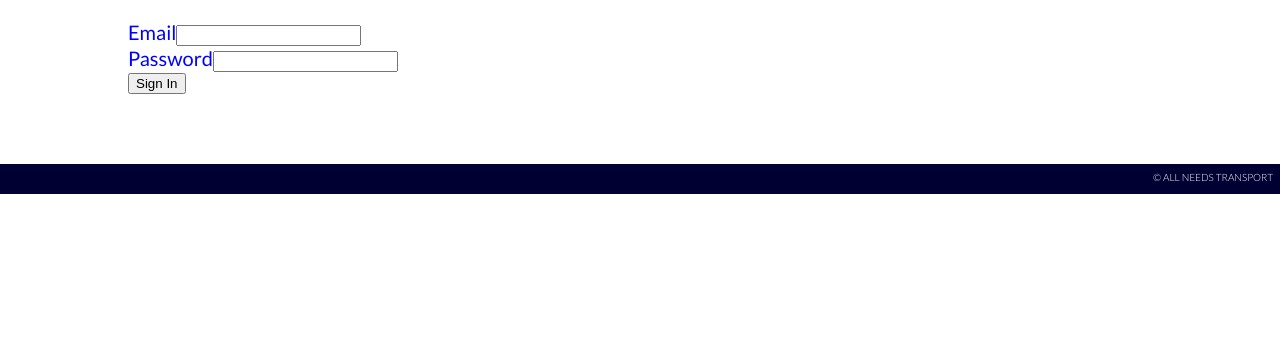
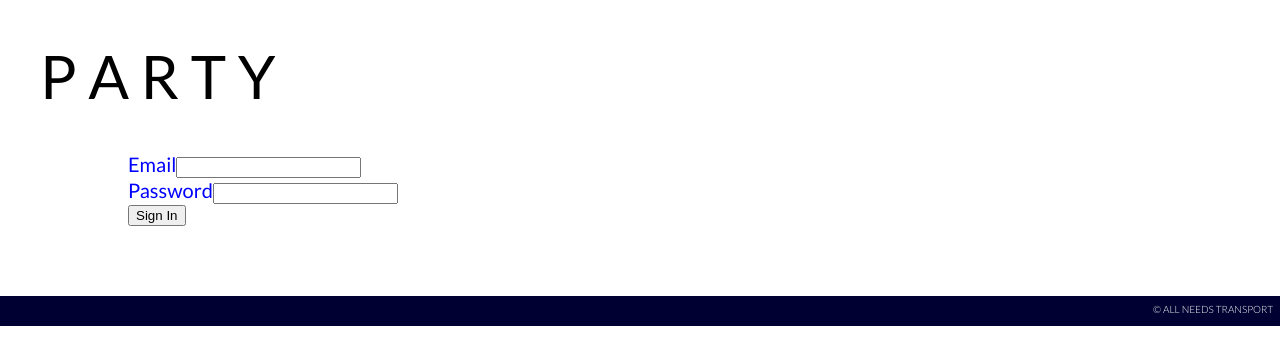
Before and after one commit to CFA-CJJ-GroupProject/CFA-Term3-NodeProject, a React (Create React App) app in the folder react-web/: page / in a window 1280 px wide. Shown: the top 364 px of the page. Built offline with nearby package versions, Linux system fonts and the light colour scheme.

Commit message:
configured site to redirect to login page unless already logged in

```diff
--- a/react-web/src/App.js
+++ b/react-web/src/App.js
@@ -9,6 +9,7 @@ import UsersPage from './pages/UsersPage'
 import CreateCustomerPage from './pages/CreateCustomerPage'
 import Header from './components/Header'
 import HomePage from './pages/HomePage'
+import LoginPage from './pages/LoginPage'
 import Footer from './components/Footer'
 import SignInForm from './components/SignInForm'
 // Importing everything from auth and calling it authapi
@@ -50,11 +51,10 @@ class App extends Component {
           {
             token ? (<Header />) : (<Redirect to='/'/>)
           }
-          {!!token ? (
-              <Route exact path='/' render={() => (<HomePage/>)} />)
-            : (<SignInForm onSignIn={this.handleSignIn}/>)
+          { token ? (
+              <Route exact path='/' render={() => (<HomePage />)} />)
+            : (<Route exact path='/' render={() => (<LoginPage loginMaybe={this.handleSignIn}/>)} />)
           }
-
 
           <Route exact path='/createjob' render={() => (<CreateJobPage/>)}/>
 
--- /dev/null
+++ b/react-web/src/pages/LoginPage.js
@@ -0,0 +1,11 @@
+import React from 'react'
+import SignInForm from '../components/SignInForm.js'
+
+const LoginPage = ({loginMaybe}) => (
+  <div>
+    <h1>P A R T Y</h1>
+    <SignInForm onSignIn={loginMaybe}/>
+  </div>
+)
+
+export default LoginPage
```
